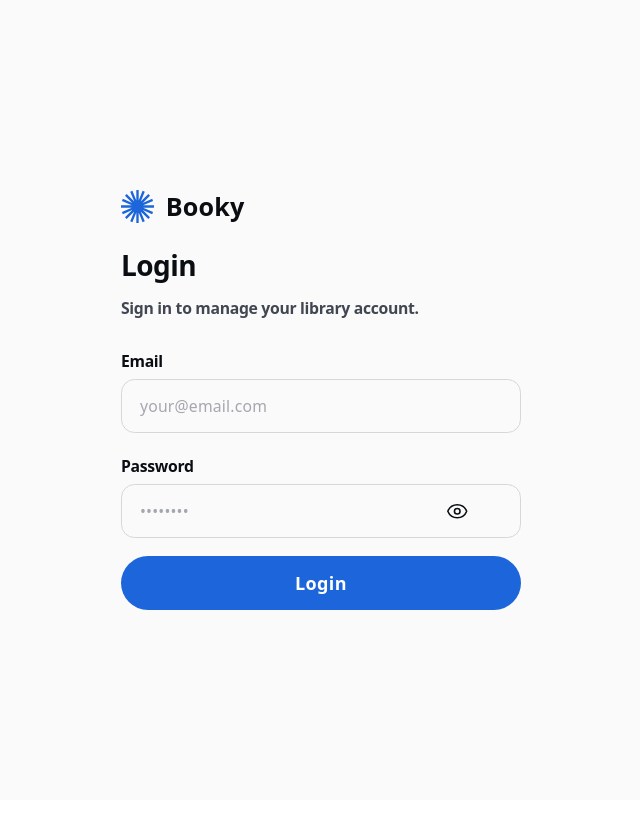
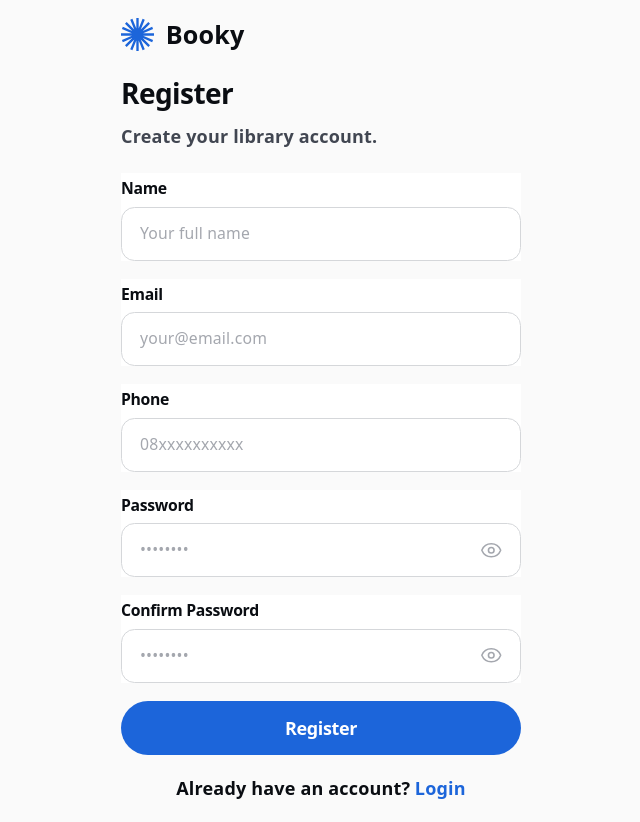
Before and after one commit to workwitheduardus/Library-App, a React (Vite) app: page /register in a window 1280 px wide. Before the commit this address led to /login. Shown: the whole page, without its empty margins (319-959 px from the left). Before the commit the page ends 800 px from the top, so only its background shows below. Built offline with nearby package versions, Linux system fonts and the light colour scheme; no server answers.

Commit message:
feat login and register for user role

```diff
--- a/src/App.tsx
+++ b/src/App.tsx
@@ -1,6 +1,7 @@
 import './App.css'
 import {Navigate, Route, Routes} from "react-router-dom";
 import Login from './pages/auth/Login.tsx';
+import Register from './pages/auth/Register.tsx';
 import UserList from './pages/admin/UserList.tsx';
 import BookList from './pages/admin/BookList.tsx';
 import ProtectedRoute from "@/components/ProtectedRoute";
@@ -42,21 +43,44 @@ return (
   <Routes>
     {/* Auth */}
     <Route path="/login" element={<Login />} />
+    <Route path="/register" element={<Register />} />
 
     {/* User Page */}
     <Route path="/" element={<Home />} />
     <Route path="/books" element={<Books />} />
-    <Route path="/cart"
-      element={ <ProtectedRoute> <Cart />  </ProtectedRoute> }/>
-    <Route path="/profile"  element={ <ProtectedRoute> <Profile /></ProtectedRoute>}/>
+    <Route
+      path="/cart"
+      element={
+        <ProtectedRoute>
+          {" "}
+          <Cart />{" "}
+        </ProtectedRoute>
+      }
+    />
+    <Route
+      path="/profile"
+      element={
+        <ProtectedRoute>
+          {" "}
+          <Profile />
+        </ProtectedRoute>
+      }
+    />
 
     {/* Admin Page */}
     <Route path="/admin/users" element={<UserList />} />
     <Route path="/admin/books" element={<BookList />} />
-    <Route path="admin/loans"   element={  <ProtectedRoute> <BorrowedList /> </ProtectedRoute> }
+    <Route
+      path="admin/loans"
+      element={
+        <ProtectedRoute>
+          {" "}
+          <BorrowedList />{" "}
+        </ProtectedRoute>
+      }
     />
-    <Route path="/admin" element={<Navigate to="/admin/users" replace />} />
-    <Route path="*" element={<Navigate to="/login" replace />} />
+    <Route path="/admin" element={<Navigate to="/admin/loans" replace />} />
+    <Route path="*" element={<Navigate to="/" replace />} />
   </Routes>
 );
 }
--- a/src/pages/auth/Login.tsx
+++ b/src/pages/auth/Login.tsx
@@ -1,5 +1,5 @@
 import {useState} from "react";
-import {useNavigate} from "react-router-dom";
+import {Link, useNavigate} from "react-router-dom";
 import {useMutation} from "@tanstack/react-query";
 import {Eye, EyeOff, Loader2} from "lucide-react";
 import {Button} from "@/components/ui/button";
@@ -8,7 +8,7 @@ import {Label} from "@/components/ui/label";
 import {cn} from "@/lib/utils";
 import {useAppDispatch} from "@/app/store";
 import {setCredentials} from "@/features/auth/authSlice";
-import {loginApi} from "../../api/auth.api";
+import {loginApi} from "@/api/auth.api";
 import type {LoginRequest} from "@/types/api/auth";
 import BookyLogo from "@/assets/booky-logo.svg";
 import type {LoginResponse} from "@/types/api/auth";
@@ -89,14 +89,18 @@ export default function Login () {
   const navigate = useNavigate();
   const dispatch = useAppDispatch();
 
-  const { mutate: login, isPending } = useMutation({
-    mutationFn: (payload: LoginRequest) => loginApi(payload),
-    onSuccess: (data: LoginResponse) => {
+const { mutate: login, isPending } = useMutation<
+  LoginResponse,
+  Error,
+  LoginRequest
+>({
+  mutationFn: (payload) => loginApi(payload),
+  onSuccess: (data) => {
     dispatch(setCredentials({ token: data.token, user: data.user }));
     navigate(data.user.role === "ADMIN" ? "/admin" : "/books");
   },
   onError: (err: Error) => {
-      const msg = err.message.toLocaleLowerCase();
+    const msg = err.message.toLowerCase();
     if (msg.includes("email")) {
       setEmailError(err.message);
     } else if (msg.includes("password")) {
@@ -201,6 +205,19 @@ export default function Login () {
             {isPending && <Loader2 className="w-5 h-5 animate-spin text-neutral-25" />}
             Login
           </Button>
+
+           {/* Register link */}
+          <div className="flex flex-row items-center justify-center gap-1 w-full h-7 md:h-[30px]">
+            <span className="font-semibold text-neutral-950 tracking-[-0.02em] text-sm leading-7 md:text-base md:leading-[30px]">
+              Don't have an account?
+            </span>
+            <Link
+              to="/register"
+              className="font-bold text-primary tracking-[-0.02em] text-sm leading-7 md:text-base md:leading-[30px] hover:underline"
+            >
+              Register
+            </Link>
+          </div>
         </form>
       </div>
     </div>
--- /dev/null
+++ b/src/pages/auth/Register.tsx
@@ -0,0 +1,291 @@
+import { useState } from "react";
+import { Link, useNavigate } from "react-router-dom";
+import { useMutation } from "@tanstack/react-query";
+import { Eye, EyeOff, Loader2 } from "lucide-react";
+import { cn } from "@/lib/utils";
+import { useAppDispatch } from "@/app/store";
+import { setCredentials } from "@/features/auth/authSlice";
+import { registerApi } from "@/api/auth.api";
+import type { RegisterRequest, RegisterResponse } from "@/types/api/auth";
+import BookyLogo from "@/assets/Booky-logo.svg";
+
+interface InputFieldProps {
+  id: string;
+  label: string;
+  type?: string;
+  placeholder: string;
+  value: string;
+  onChange: (v: string) => void;
+  error?: string;
+  suffix?: React.ReactNode;
+  required?: boolean;
+}
+
+function InputField({
+  id,
+  label,
+  type = "text",
+  placeholder,
+  value,
+  onChange,
+  error,
+  suffix,
+  required,
+}: InputFieldProps) {
+  return (
+    <div className="flex flex-col gap-[2px] w-full bg-white">
+      <label
+        htmlFor={id}
+        className="font-bold text-neutral-950 tracking-[-0.02em] text-sm leading-7"
+      >
+        {label}
+      </label>
+
+      <div
+        className={cn("flex items-center gap-2 px-4 h-12 border rounded-xl bg-transparent transition-colors", error ? "border-[#EE1D52]" : "border-neutral-300",
+        )}
+      >
+        <input
+          id={id}
+          type={type}
+          placeholder={placeholder}
+          value={value}
+          onChange={(e) => onChange(e.target.value)}
+          required={required}
+          className="flex-1 bg-transparent text-sm font-normal leading-7 outline-none placeholder:text-neutral-400 text-neutral-950"
+        />
+        {suffix && (
+          <div className="shrink-0 flex items-center justify-center">
+            {suffix}
+          </div>
+        )}
+      </div>
+
+      {error && (
+        <p className="font-medium text-[#EE1D52] tracking-[-0.03em] text-sm leading-7">
+          {error}
+        </p>
+      )}
+    </div>
+  );
+}
+
+export default function Register() {
+  const [name, setName] = useState("");
+  const [email, setEmail] = useState("");
+  const [phone, setPhone] = useState("");
+  const [password, setPassword] = useState("");
+  const [confirmPassword, setConfirmPassword] = useState("");
+  const [showPassword, setShowPassword] = useState(false);
+  const [showConfirm, setShowConfirm] = useState(false);
+
+  const [nameError, setNameError] = useState("");
+  const [emailError, setEmailError] = useState("");
+  const [phoneError, setPhoneError] = useState("");
+  const [passwordError, setPasswordError] = useState("");
+  const [confirmError, setConfirmError] = useState("");
+
+  const navigate = useNavigate();
+  const dispatch = useAppDispatch();
+
+  const clearErrors = () => {
+    setNameError("");
+    setEmailError("");
+    setPhoneError("");
+    setPasswordError("");
+    setConfirmError("");
+  };
+
+const { mutate: register, isPending } = useMutation<RegisterResponse, Error, RegisterRequest
+>({
+  mutationFn: (payload) => registerApi(payload),
+  onSuccess: (data) => {
+    dispatch(setCredentials({ token: data.token, user: data.user }));
+    navigate("/");
+  },
+  onError: (err: Error) => {
+    const msg = err.message.toLowerCase();
+    if (msg.includes("email")) setEmailError(err.message);
+    else if (msg.includes("phone")) setPhoneError(err.message);
+    else if (msg.includes("name")) setNameError(err.message);
+    else if (msg.includes("password")) setPasswordError(err.message);
+    else setEmailError(err.message);
+  },
+});
+
+  const handleSubmit = (e: React.FormEvent) => {
+    e.preventDefault();
+    clearErrors();
+
+    if (password !== confirmPassword) {
+      setConfirmError("Passwords do not match.");
+      return;
+    }
+    if (phone.length < 8 || phone.length > 20) {
+      setPhoneError("Phone must be 8–20 characters.");
+      return;
+    }
+
+    register({ name, email, phone, password });
+  };
+
+  const eyeButton = (show: boolean, toggle: () => void, label: string) => (
+    <button
+      type="button"
+      onClick={toggle}
+      className="text-neutral-400 hover:text-neutral-700 transition-colors"
+      tabIndex={-1}
+      aria-label={label}
+    >
+      {show ? ( <EyeOff className="w-5 h-5" strokeWidth={1.67} />) : ( <Eye className="w-5 h-5" strokeWidth={1.67} />
+      )}
+    </button>
+  );
+
+  return (
+    <div className="min-h-screen bg-neutral-50 flex items-center justify-center p-4">
+      <div
+        className={cn("w-full flex flex-col gap-5","max-w-[345px] sm:max-w-[400px]",
+        )}
+      >
+        {/* Logo row */}
+        <div className="flex items-center gap-[11.79px]">
+          <img
+            src={BookyLogo}
+            alt="Booky"
+            className="w-[33px] h-[33px] shrink-0"
+          />
+          <span className="font-bold text-neutral-950 text-[25.1429px] leading-[33px]">
+            Booky
+          </span>
+        </div>
+
+        {/* Heading block */}
+        <div className="flex flex-col gap-[2px] sm:gap-2">
+          <h1
+            className="font-bold text-neutral-950 tracking-[-0.02em] text-[24px] leading-9 sm:text-[28px] sm:leading-[38px]"
+          >
+            Register
+          </h1>
+          <p
+            className="font-semibold tracking-[-0.02em]text-sm leading-7 sm:text-base sm:leading-[30px]"
+            style={{ color: "#414651" }}
+          >
+            Create your library account.
+          </p>
+        </div>
+
+        {/* Form */}
+        <form onSubmit={handleSubmit} className="flex flex-col gap-4 w-full">
+          {/* Name */}
+          <InputField
+            id="name"
+            label="Name"
+            placeholder="Your full name"
+            value={name}
+            onChange={(v) => {
+              setName(v);
+              setNameError("");
+            }}
+            error={nameError}
+            required
+          />
+
+          {/* Email */}
+          <InputField
+            id="email"
+            label="Email"
+            type="email"
+            placeholder="your@email.com"
+            value={email}
+            onChange={(v) => {
+              setEmail(v);
+              setEmailError("");
+            }}
+            error={emailError}
+            required
+          />
+
+          {/* Phone */}
+          <InputField
+            id="phone"
+            label="Phone"
+            type="tel"
+            placeholder="08xxxxxxxxxx"
+            value={phone}
+            onChange={(v) => {
+              setPhone(v);
+              setPhoneError("");
+            }}
+            error={phoneError}
+            required
+          />
+
+          {/* Password */}
+          <InputField
+            id="password"
+            label="Password"
+            type={showPassword ? "text" : "password"}
+            placeholder="••••••••"
+            value={password}
+            onChange={(v) => {
+              setPassword(v);
+              setPasswordError("");
+            }}
+            error={passwordError}
+            required
+            suffix={eyeButton(
+              showPassword,
+              () => setShowPassword((s) => !s),
+              showPassword ? "Hide password" : "Show password",
+            )}
+          />
+
+          {/* Confirm Password */}
+          <InputField
+            id="confirmPassword"
+            label="Confirm Password"
+            type={showConfirm ? "text" : "password"}
+            placeholder="••••••••"
+            value={confirmPassword}
+            onChange={(v) => {
+              setConfirmPassword(v);
+              setConfirmError("");
+            }}
+            error={confirmError}
+            required
+            suffix={eyeButton(
+              showConfirm,
+              () => setShowConfirm((s) => !s),
+              showConfirm ? "Hide password" : "Show password",
+            )}
+          />
+
+          {/* Submit */}
+          <button
+            type="submit"
+            disabled={isPending}
+            className="w-full h-12 flex items-center justify-center gap-2 rounded-full bg-primary hover:bg-primary/90 text-white font-bold tracking-[-0.02em] text-base leading-[30px] disabled:opacity-50 transition-opacity"
+          >
+            {isPending && <Loader2 className="w-5 h-5 animate-spin" />}
+            Register
+          </button>
+
+          <div className="flex items-center justify-center gap-1">
+            <span
+              className="font-semibold text-neutral-950 tracking-[-0.02em]text-sm leading-7 sm:text-base sm:leading-[30px]"
+            >
+              Already have an account?
+            </span>
+            <Link
+              to="/login"
+              className="font-bold text-primary tracking-[-0.02em]text-sm leading-7 sm:text-base sm:leading-[30px]hover:underline"
+            >
+              Login
+            </Link>
+          </div>
+        </form>
+      </div>
+    </div>
+  );
+}
```
Lines whose indentation alone changed are shown as unchanged.
